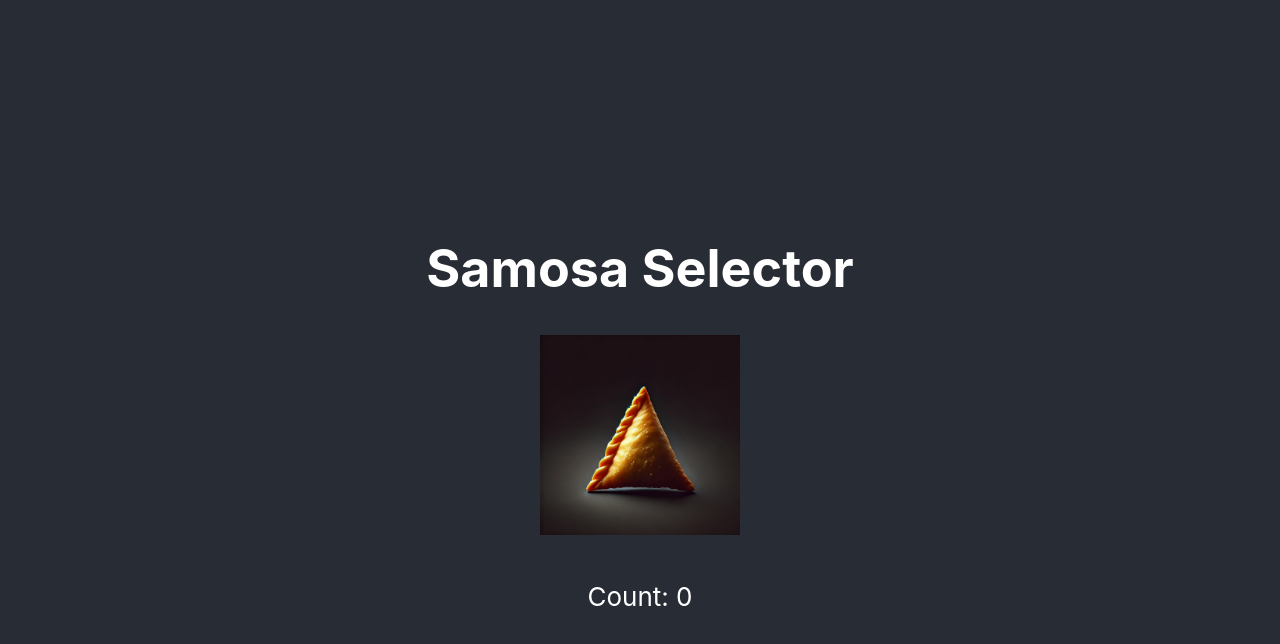
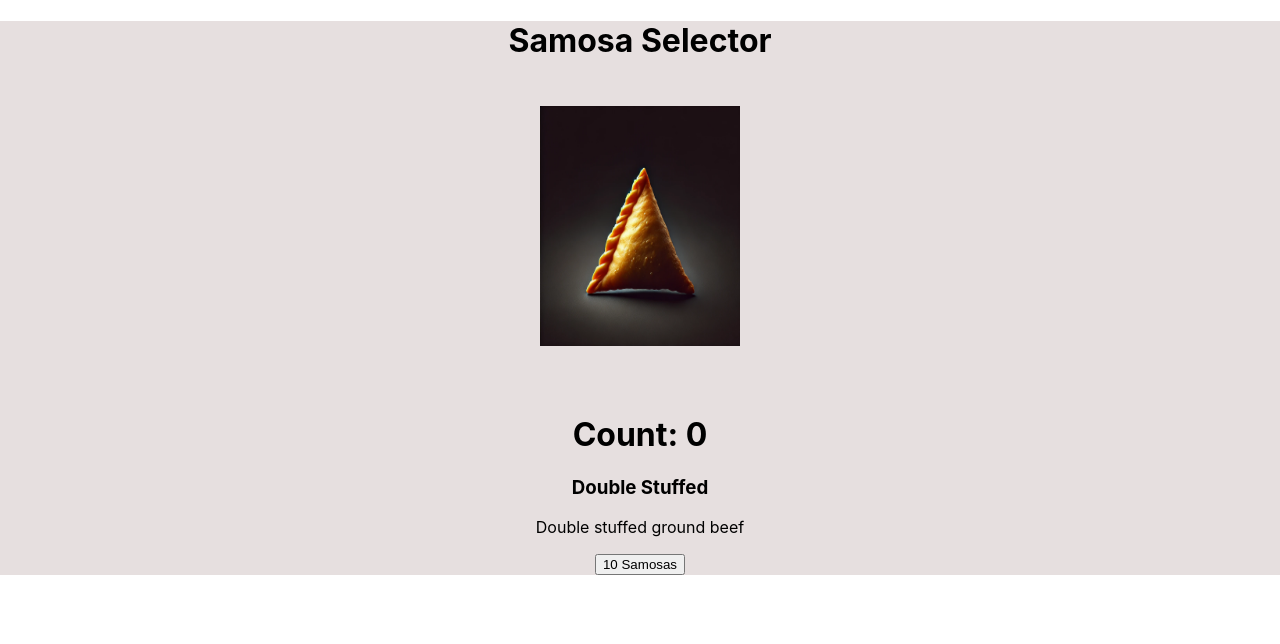
Before and after one commit to srauf24/samosa_selector_1, a React (Create React App) app: page / in a window 1280 px wide. Shown: the top 644 px of the page. Built offline with nearby package versions, Linux system fonts and the light colour scheme.

Commit message:
added double stuff button

```diff
--- a/src/App.css
+++ b/src/App.css
@@ -1,5 +1,6 @@
 .App {
   text-align: center;
+  background-color: #e6dfdf; /* Change this to your desired background color */
 }
 
 .App-logo {
@@ -28,7 +29,7 @@
   align-items: center;
   justify-content: center;
   font-size: calc(10px + 2vmin);
-  color: white;
+  color: #1b1515;
   padding-top: 20px; /* Adjust this value to move the content further up */
 }
 
@@ -44,3 +45,9 @@
     transform: rotate(360deg);
   }
 }
+.samosa {
+    height: 15em;
+    padding: 1.5em;
+    margin: 0 auto;
+    text-align: center;
+}
--- a/src/App.js
+++ b/src/App.js
@@ -7,20 +7,36 @@ function App() {
     const handleSingleClick = () => {
         setCount(count + 1);
     };
+    const handleDoubleClick = () => {
+        if (count >= 10)
+        {
+            setCount(count + 10);
+        }
+    };
 
   return (
     <div className="App">
-        <header className="App-header">
+        <header className="header">
             <h1> Samosa Selector</h1>
             <img src={samosaImage}
-                 alt="Samosa"
+                 className="samosa"
                  style={{width: '200px', marginBottom: '20px'}}
                  onClick={handleSingleClick}
-
             />
-            <p>Count: {count}</p>
+            <h1> Count: {count}</h1>
 
         </header>
+        <div className= "Container">
+            <div className="DoubleStuffed">
+                <h3> Double Stuffed</h3>
+                <p> Double stuffed ground beef</p>
+                <button onClick={handleDoubleClick}>
+                    10 Samosas
+                </button>
+            </div>
+
+
+        </div>
     </div>
   );
 }
```
